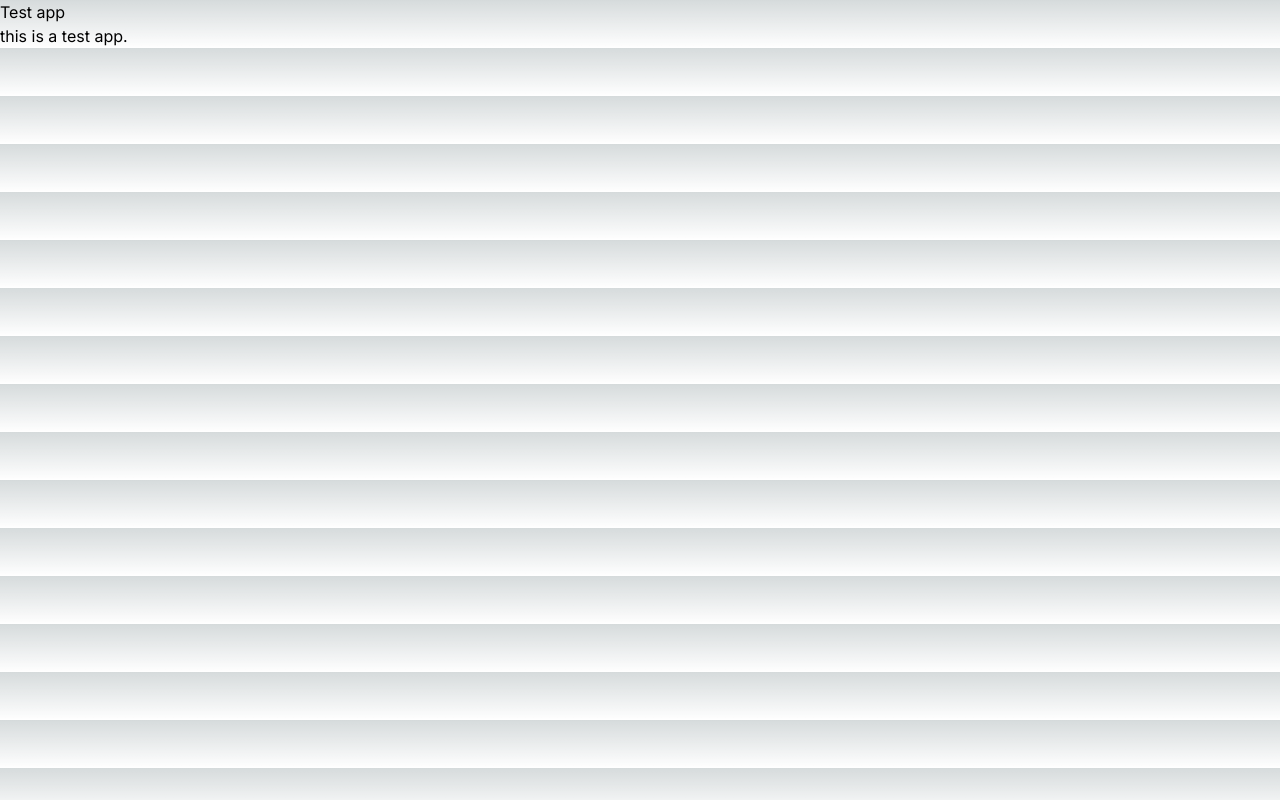
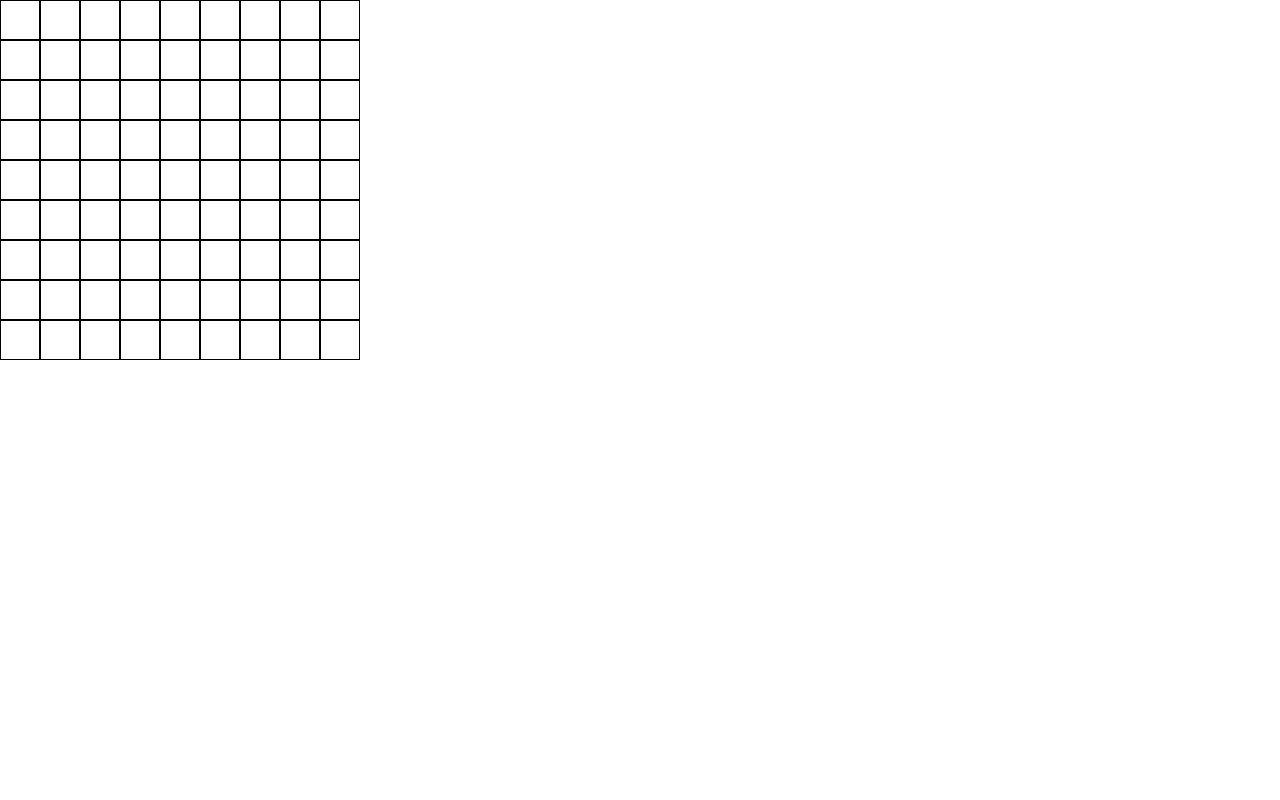
Before and after one commit to F-0728/kif-hozon, a Next.js app: page / in a window 1280 px wide. Built offline with nearby package versions, Linux system fonts and the light colour scheme.

Commit message:
add: initial board setup

```diff
--- a/src/app/globals.css
+++ b/src/app/globals.css
@@ -2,32 +2,19 @@
 @tailwind components;
 @tailwind utilities;
 
-:root {
-  --foreground-rgb: 0, 0, 0;
-  --background-start-rgb: 214, 219, 220;
-  --background-end-rgb: 255, 255, 255;
+.board {
+  display: flex;
+  flex-wrap: wrap;
+  width: 360px;
 }
 
-@media (prefers-color-scheme: dark) {
-  :root {
-    --foreground-rgb: 255, 255, 255;
-    --background-start-rgb: 0, 0, 0;
-    --background-end-rgb: 0, 0, 0;
-  }
+.row {
+  display: flex;
+  width: 100%;
 }
 
-body {
-  color: rgb(var(--foreground-rgb));
-  background: linear-gradient(
-      to bottom,
-      transparent,
-      rgb(var(--background-end-rgb))
-    )
-    rgb(var(--background-start-rgb));
+.cell {
+  width: 40px;
+  height: 40px;
+  border: 1px solid black;
 }
-
-@layer utilities {
-  .text-balance {
-    text-wrap: balance;
-  }
-}
--- a/src/app/page.tsx
+++ b/src/app/page.tsx
@@ -1,10 +1,7 @@
-import Image from "next/image";
+import Board from "@/components/board";
 
 export default function Home() {
   return (
-    <div>
-      <h1>Test app</h1>
-      <div>this is a test app.</div>
-    </div>
+    <Board />
   );
 }
--- /dev/null
+++ b/src/components/board.tsx
@@ -0,0 +1,22 @@
+const Board = () => {
+    const rows = [1, 2, 3, 4, 5, 6, 7, 8, 9];
+    const cols = [1, 2, 3, 4, 5, 6, 7, 8, 9];
+
+    return (
+        <div className="board">
+            {rows.map((row) => {
+                return (
+                    <div key={row} className="row">
+                        {cols.map((col) => {
+                            return (
+                                <div key={col} className="cell"></div>
+                            );
+                        })}
+                    </div>
+                );
+            })}
+        </div>
+    );
+}
+
+export default Board;
```
